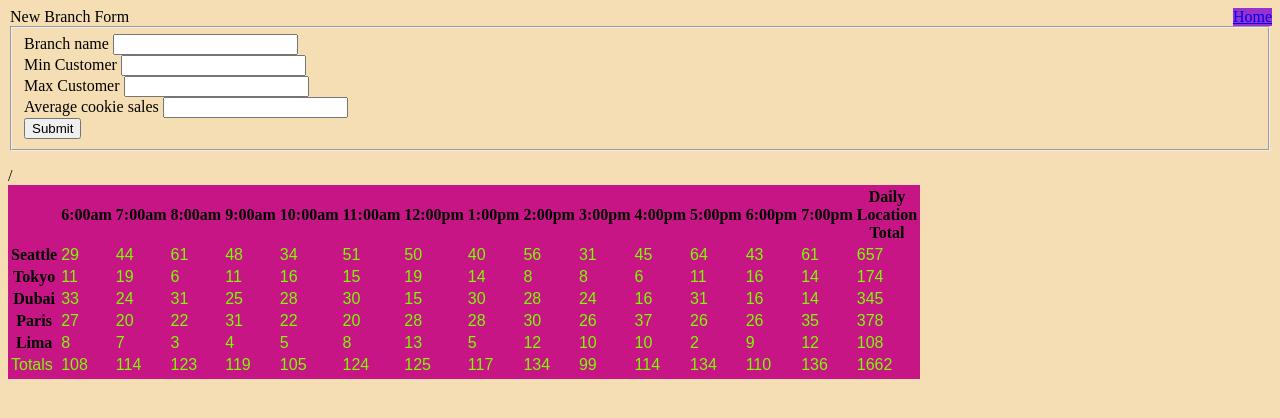
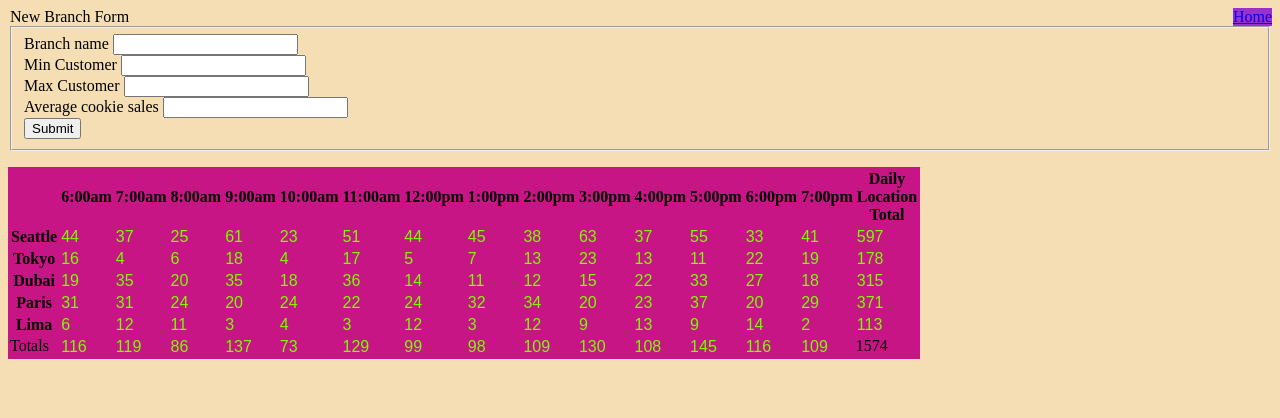
Before and after one commit to AliHayajneh95/cookie-stand, a plain HTML site: page sales.html in a window 1280 px wide. Drawn offline with Linux system fonts and the light colour scheme.

Commit message:
labo09 is done

```diff
--- a/js/app.js
+++ b/js/app.js
@@ -14,22 +14,36 @@ var hours = ["6:00am",
     "7:00pm",
 ];
 
-var totals = [0,0,0,0,0,0,0,0,0,0,0,0,0,0];
+var totals = [0, 0, 0, 0, 0, 0, 0, 0, 0, 0, 0, 0, 0, 0];
 var totalofdailylocationtotal = 0;
 
-function createHeader()
-{
-    document.write('<table> <tr> <th></th>');
-    for (var i = 0; i < hours.length; i++)
-        {
-            document.write('<th>' + hours[i] + '</th>');
-        }
-        document.write('<th>' + 'Daily <br> Location <br> Total' + '</th>');
-    document.write('</tr>');
+var table = document.createElement("TABLE");
+function createHeader() {
+    var header = document.createElement("TR");
+    header.appendChild(document.createElement("TH"));
+
+    for (var i = 0; i < hours.length; i++) {
+        var th = document.createElement("TH");
+        var td = document.createTextNode(hours[i]);
+        th.appendChild(td);
+        header.appendChild(th);
     }
 
-function branch(name, mincust, maxcust, avgcookiesales)
-{
+    var th = document.createElement("TH");
+    var td1 = document.createTextNode("Daily");
+    var td2 = document.createTextNode("Location");
+    var td3 = document.createTextNode("Total");
+    th.appendChild(td1);
+    th.appendChild(document.createElement("br"));
+    th.appendChild(td2);
+    th.appendChild(document.createElement("br"));
+    th.appendChild(td3);
+    header.appendChild(th);
+
+    table.appendChild(header);
+}
+
+function Branch(name, mincust, maxcust, avgcookiesales) {
 
 
     this.name = name;
@@ -37,74 +51,160 @@ function branch(name, mincust, maxcust, avgcookiesales)
     this.maxcust = maxcust;
     this.avgcookiesales = avgcookiesales;
 
-    var totalcookies = new Array (14);
-    var total = 0;
-    var hours = ["6am",
-                 "7am",
-                 "8am",
-                 "9am",
-                 "10am",
-                 "11am",
-                 "12pm",
-                 "1pm",
-                 "2pm",
-                 "3pm",
-                 "4pm",
-                 "5pm",
-                 "6pm",
-                 "7pm",
-                ];
+    this.totalcookies = new Array(14);
+    this.total = 0;
 
-    for (var i = 0; i < totalcookies.length; i++)
-    {
+    /*for (var i = 0; i < totalcookies.length; i++) {
         totalcookies[i] = customerPerHour(mincust, maxcust);
         total += totalcookies[i];
         totals[i] += totalcookies[i];
         document.write();
     }
 
-    function render()
-    {
-        document.write('<tr>');
-        document.write('<th>' + name + '</th>');
-        for (var i = 0; i < totalcookies.length; i++)
-        {
-            document.write('<td>' + totalcookies[i] + '</td>');
+    function render() {
+        var tr = document.createElement("TR");
+        var th = document.createElement("TH");
+        var td = new Array(14);
+        var textnode = document.createTextNode(name);
+        th.appendChild(textnode);
+        tr.appendChild(th);
+        for (var i = 0; i < totalcookies.length; i++) {
+            total += totalcookies[i];
+            var textnode = document.createTextNode(totalcookies[i]);
+            td[i] = document.createElement("TD");
+            td[i].appendChild(textnode);
+            tr.appendChild(td[i]);
         }
-        document.write('<td>' + total + '</td>');
-        document.write('</tr>');
+        var totaldata = document.createElement("TD");
+        textnode2 = document.createTextNode(total);
+        totaldata.appendChild(textnode2);
+        tr.appendChild(totaldata);
+        table.appendChild(tr);
     }
     render();
     totalofdailylocationtotal += total;
 
+    function customerPerHour(min, max) {
+        return min + Math.floor(Math.random() * (Math.floor(max) - Math.floor(min)));
+    }*/
+
 }
 
-function customerPerHour (min, max)
+Branch.prototype =
 {
+    generate : function()
+    {
+        for (var i = 0; i < this.totalcookies.length; i++) {
+            this.totalcookies[i] = this.customerPerHour(this.mincust, this.maxcust);
+            this.total += parseInt(this.totalcookies[i]);
+            totals[i] += parseInt(this.totalcookies[i]);
+        }
+    },
+
+    render : function()
+    {
+        var tr = document.createElement("TR");
+        var th = document.createElement("TH");
+        var td = new Array(14);
+        var textnode = document.createTextNode(this.name);
+        th.appendChild(textnode);
+        tr.appendChild(th);
+        for (var i = 0; i < this.totalcookies.length; i++) {
+            //this.total += this.totalcookies[i];
+            var textnode = document.createTextNode(this.totalcookies[i]);
+            td[i] = document.createElement("TD");
+            td[i].appendChild(textnode);
+            tr.appendChild(td[i]);
+        }
+        var totaldata = document.createElement("TD");
+        textnode2 = document.createTextNode(this.total);
+        totaldata.appendChild(textnode2);
+        tr.appendChild(totaldata);
+        table.appendChild(tr);
+        totalofdailylocationtotal += this.total;
+    },
+
+    customerPerHour : function(min, max) {
         return min + Math.floor(Math.random() * (Math.floor(max) - Math.floor(min)));
     }
+};
+
+
 
 // start from here
 
 createHeader();
 
 var locations = [];
-locations[0] = new branch('Seattle', 23, 65, 6.3);
-locations[1] = new branch('Tokyo', 3, 24, 1.2);
-locations[2] = new branch('Dubai', 11, 38, 2.3);
-locations[3] = new branch('Paris',20 ,38 ,2.3);
-locations[4] = new branch('Lima',2 ,16 ,4.6);
+locations[0] = new Branch('Seattle', 23, 65, 6.3);
+locations[0].generate();
+locations[0].render();
+
+locations[1] = new Branch('Tokyo', 3, 24, 1.2);
+locations[1].generate();
+locations[1].render();
+
+locations[2] = new Branch('Dubai', 11, 38, 2.3);
+locations[2].generate();
+locations[2].render();
+
+locations[3] = new Branch('Paris', 20, 38, 2.3);
+locations[3].generate();
+locations[3].render();
+
+locations[4] = new Branch('Lima', 2, 16, 4.6);
+locations[4].generate();
+locations[4].render();
 
 createFooter();
 
-function createFooter()
+document.getElementById("main").appendChild(table);
+
+
+// ends here
+
+
+
+function createFooter() {
+    var tr = document.createElement('TR');
+    var td = new Array(14);
+    tr.appendChild(document.createElement('td').appendChild(document.createTextNode('Totals')));
+
+    for (var i = 0; i < hours.length; i++) {
+        td[i] = document.createElement("TD");
+        td[i].appendChild(document.createTextNode(totals[i]));
+        tr.appendChild(td[i]);
+        //tr.appendChild(document.createElement('td').appendChild(document.createTextNode(totalofdailylocationtotal)));
+    }
+    tr.appendChild(document.createElement('td').appendChild(document.createTextNode(totalofdailylocationtotal)));
+    table.appendChild(tr);
+}
+
+
+var locationsForm = document.getElementById('locform');
+
+locationsForm.addEventListener('submit', function (event)
 {
-    document.write('<tr><td>Totals</td>');
+    event.preventDefault();
+    table.removeChild(table.lastChild);
+    locations[locations.length] = new Branch(event.target.name.value,
+                                             event.target.mincust.value,
+                                             event.target.maxcust.value,
+                                             event.target.avgcookiesales.value);
+    locations[locations.length-1].generate();
+    locations[locations.length-1].render();
 
-    for (var i = 0; i < hours.length; i++)
+    createFooter();
+});
+
+    /*function submitForm()
     {
-            document.write('<td>' + totals[i] + '</td>');
-            console.log(totals[i]);
-        }
-    document.write('<td>' + totalofdailylocationtotal +'</td>/<tr> </table>');
-}
+
+        name = document.getElementById("name").value;
+        var minCust = getElementById("minCust").value;
+        var maxCust = getElementById("maxCust").value;
+        var avgCookiesales = getElementById("avgCookiesales").value;
+        console.log("");
+        locations[locations.length] = new Branch(name, minCust, maxCust, avgCookiesales);
+
+    }*/
--- a/sales.html
+++ b/sales.html
@@ -9,14 +9,14 @@
             <nav>
                 <a href="index.html">Home</a>
             </nav></header>
-        <main>
-            <form action="">
+        <main id = "main">
+            <form id = "locform">
                 <legend>New Branch Form</legend>
                 <fieldset>
-                   <label for="name">Branch name</label> <input type="text", id = "name"><br>
-                   <label for="minCust">Min Customer</label> <input type="text", id = "minCust"><br>
-                   <label for="maxCust">Max Customer</label> <input type="text", id = "maxCust"><br>
-                   <label for="avgCookiesales">Average cookie sales</label> <input type="text", id = "avgCookiesales"><br>
+                   <label for="name">Branch name</label> <input type="text", id = "name", required, type="number"><br>
+                   <label for="minCust">Min Customer</label> <input type="text", id = "mincust", required, type="number"><br>
+                   <label for="maxCust">Max Customer</label> <input type="text", id = "maxcust", required, type="number"><br>
+                   <label for="avgCookiesales">Average cookie sales</label> <input type="text", id = "avgcookiesales", required><br>
                     <input type="submit">
                 </fieldset>
             </form>
```
Lines whose indentation alone changed are shown as unchanged.
